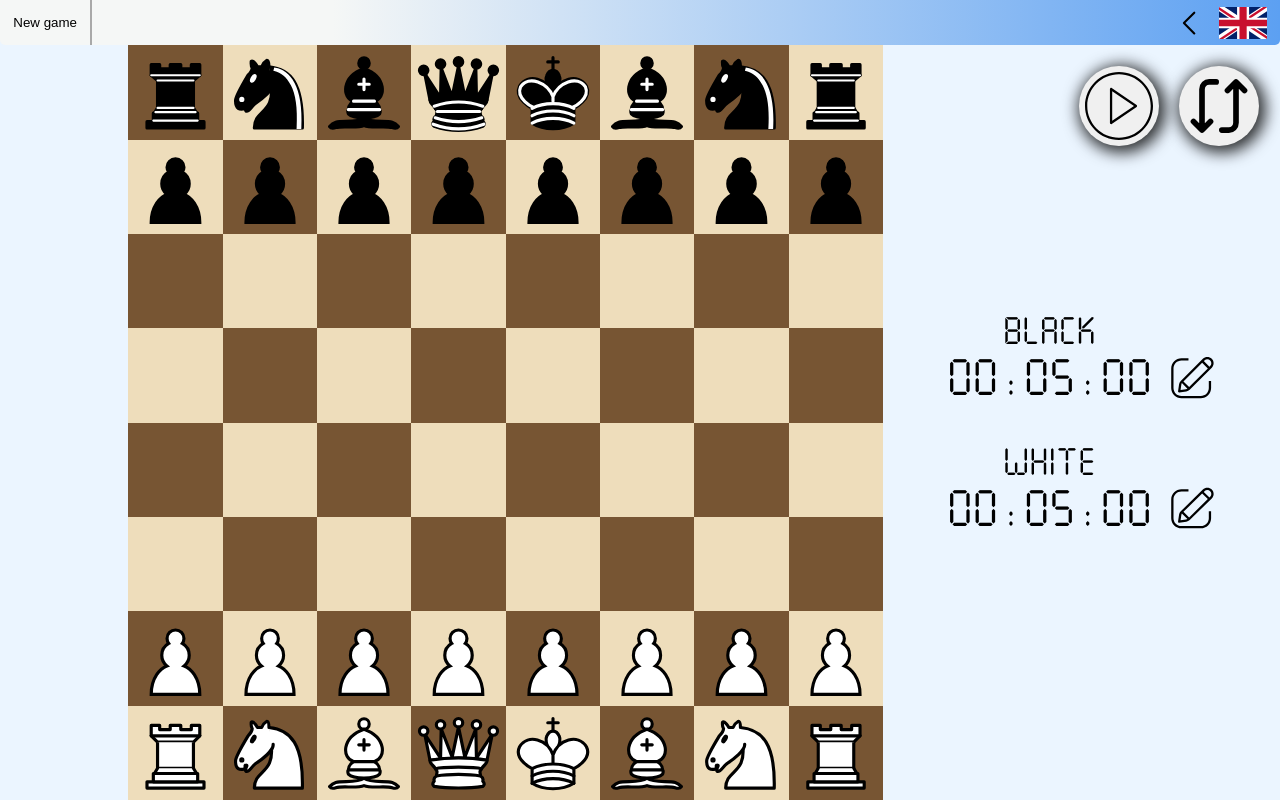
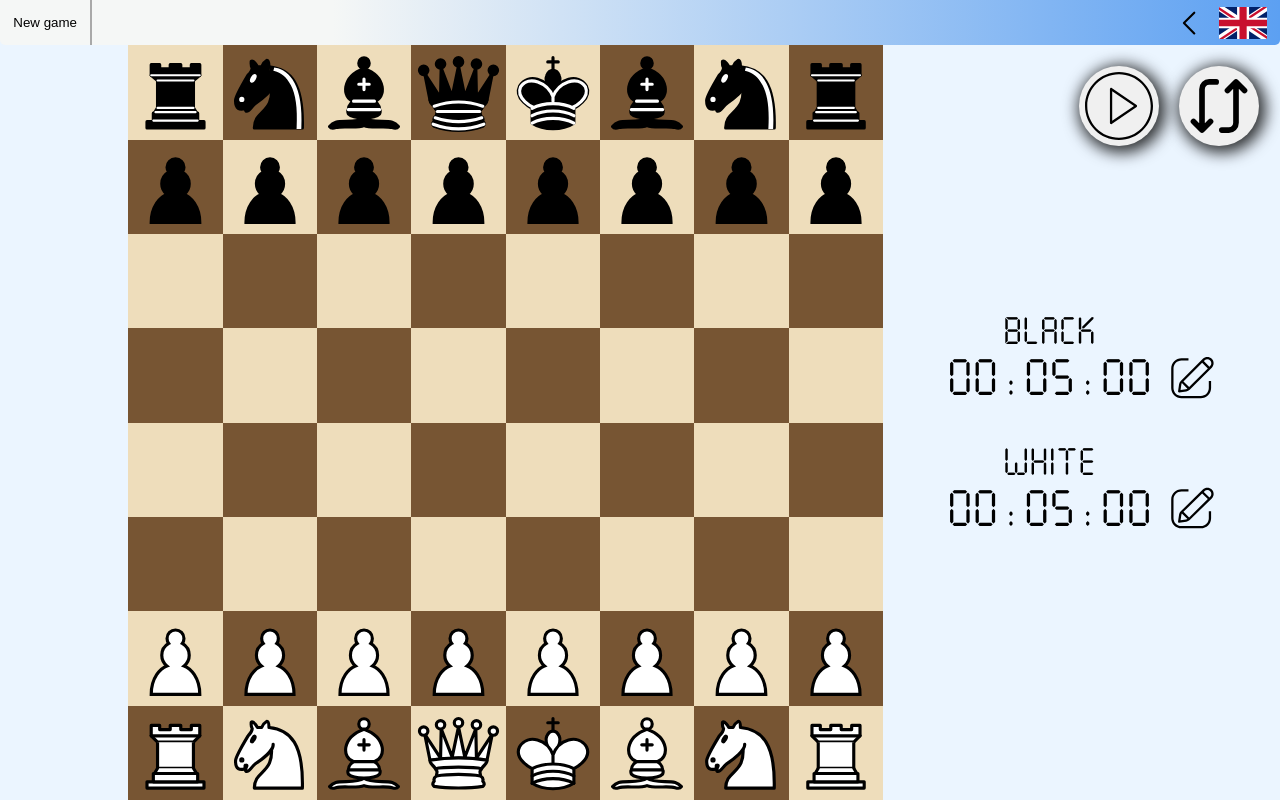
Before and after one commit to Tim2105/WebChess, a SvelteKit app: page / in a window 1280 px wide. Built offline with nearby package versions, Linux system fonts and the light colour scheme.

Commit message:
Bug behoben, indem die Felder falsch gefärbt sind.

```diff
--- a/src/components/ChessSquare.svelte
+++ b/src/components/ChessSquare.svelte
@@ -29,7 +29,7 @@
      * @description Die Farbe des Feldes.
      * @type {string}
      */
-    const color = (rank + file) % 2 === 0 ? "white" : "black";
+    const color = (rank + file) % 2 === 0 ? "black" : "white";
 
     /**
      * @description Die Figur auf dem Feld als String
```
